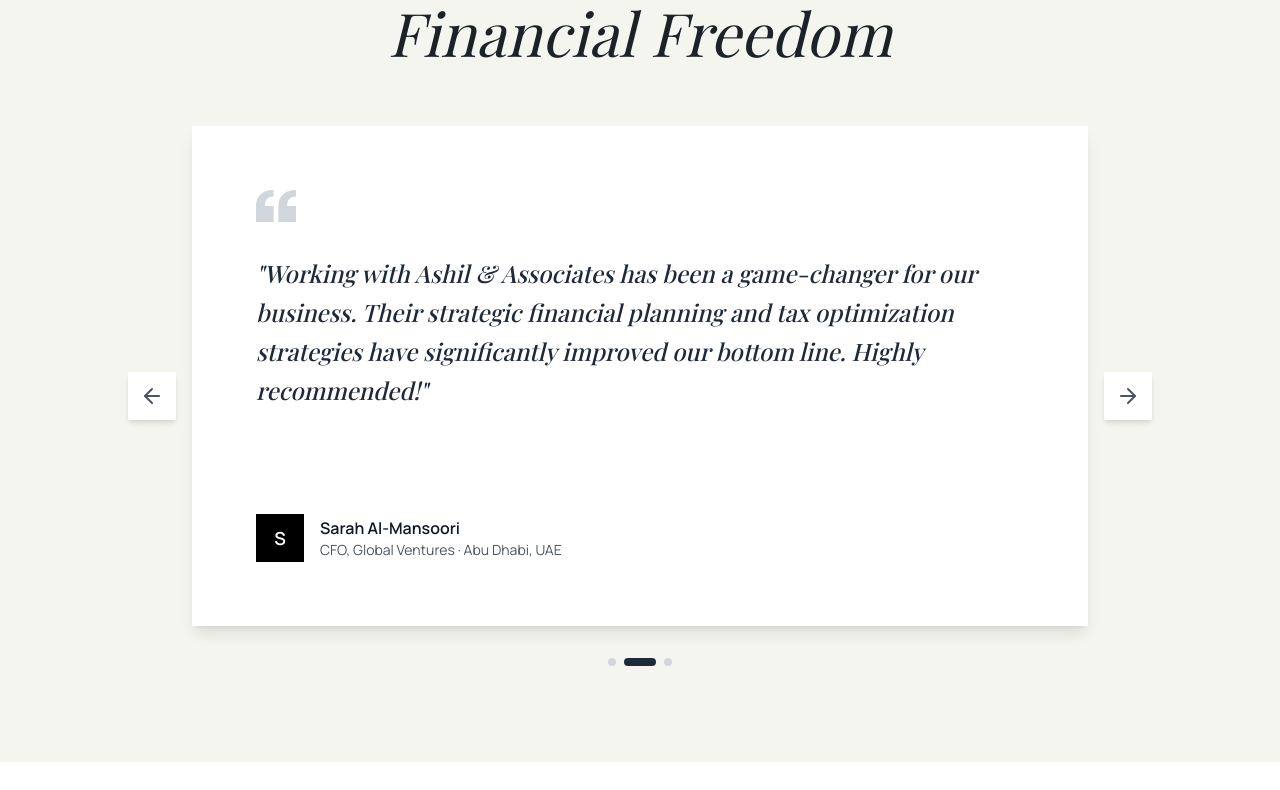
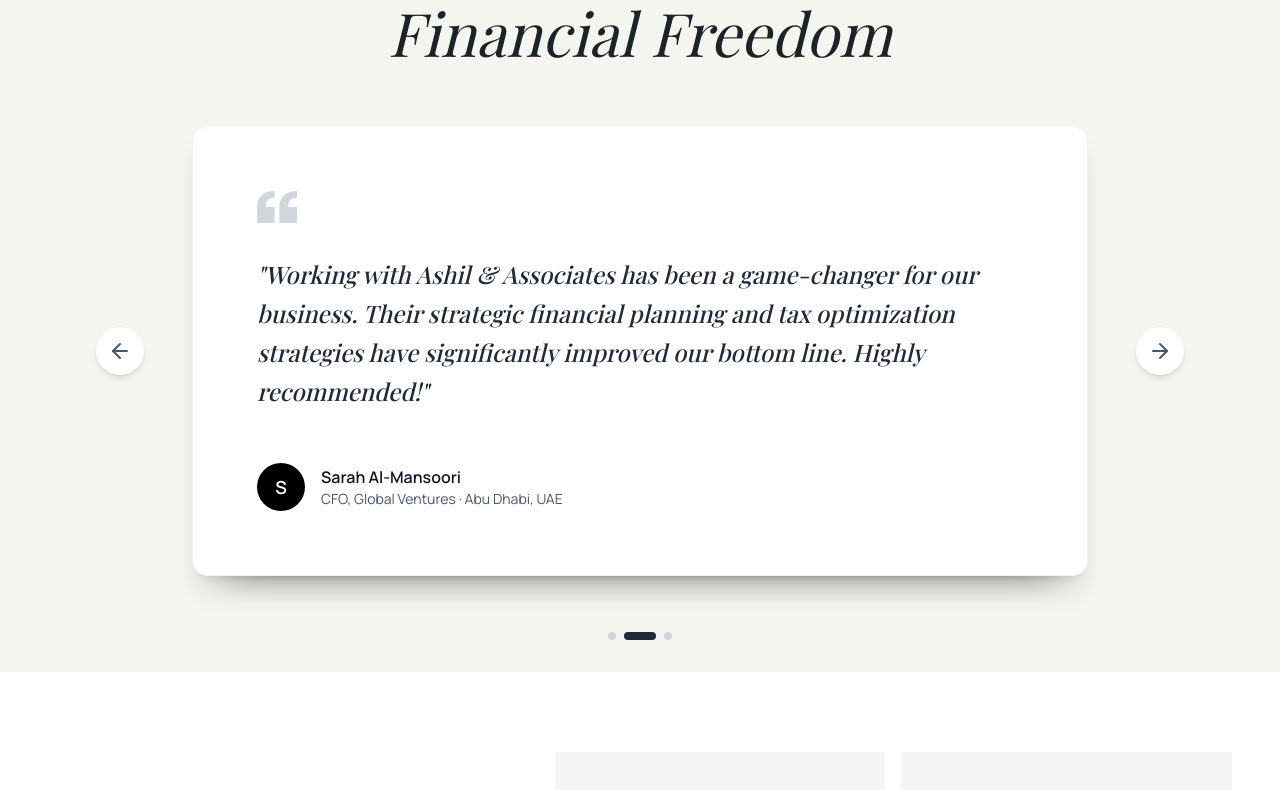
Before and after one commit to AsilMehaboob/Ashil-Associates, a Next.js app: page / in a window 1280 px wide. Shown: the part 5021-5811 px from the top of the page. Built offline with nearby package versions, Linux system fonts and the light colour scheme.

Commit message:
Stacking Animation for Testimonial Cards

```diff
--- a/components/Testimonials.tsx
+++ b/components/Testimonials.tsx
@@ -2,6 +2,7 @@
 
 import { useState, useEffect } from "react";
 import { ArrowLeft, ArrowRight } from "lucide-react";
+import { motion, AnimatePresence } from "framer-motion";
 
 const testimonials = [
   {
@@ -44,8 +45,6 @@
     setCurrentIndex((prev) => (prev - 1 + testimonials.length) % testimonials.length);
   };
 
-  const currentTestimonial = testimonials[currentIndex];
-
   // Auto-rotate testimonials every 5 seconds
   useEffect(() => {
     const interval = setInterval(() => {
@@ -55,9 +54,8 @@
     return () => clearInterval(interval); // Cleanup on unmount
   }, []);
 
-
   return (
-    <section className="bg-[#F5F5F0] py-24 px-6">
+    <section className="bg-[#F5F5F0] py-24 px-6 overflow-hidden">
       <div className="max-w-7xl mx-auto">
         {/* Header */}
         <div className="text-center mb-16">
@@ -71,27 +69,59 @@
           </h2>
         </div>
 
-        {/* Testimonial Card */}
-        <div className="relative max-w-4xl mx-auto">
-          {/* Navigation Arrows */}
+        {/* Testimonial Stack */}
+        <div className="relative max-w-4xl mx-auto h-[500px] md:h-[450px]">
+          {/* Navigation Arrows - Moved outside appropriately or z-indexed above */}
+          <div className="absolute top-1/2 -translate-y-1/2 left-0 -translate-x-4 md:-translate-x-24 z-50 hidden md:block">
             <button
               onClick={prevTestimonial}
-            className="absolute left-0 top-1/2 -translate-y-1/2 -translate-x-16 w-12 h-12 bg-white shadow-md hidden md:flex items-center justify-center text-gray-600 hover:text-gray-900 hover:shadow-lg transition-all duration-300"
+              className="w-12 h-12 bg-white shadow-md flex items-center justify-center text-gray-600 hover:text-gray-900 hover:shadow-lg transition-all duration-300 rounded-full"
               aria-label="Previous testimonial"
             >
               <ArrowLeft size={24} />
             </button>
+          </div>
 
+          <div className="absolute top-1/2 -translate-y-1/2 right-0 translate-x-4 md:translate-x-24 z-50 hidden md:block">
              <button
               onClick={nextTestimonial}
-            className="absolute right-0 top-1/2 -translate-y-1/2 translate-x-16 w-12 h-12 bg-white shadow-md hidden md:flex items-center justify-center text-gray-600 hover:text-gray-900 hover:shadow-lg transition-all duration-300"
+              className="w-12 h-12 bg-white shadow-md flex items-center justify-center text-gray-600 hover:text-gray-900 hover:shadow-lg transition-all duration-300 rounded-full"
               aria-label="Next testimonial"
             >
               <ArrowRight size={24} />
             </button>
+          </div>
 
-          {/* Card */}
-          <div className="bg-white p-6 md:p-16 shadow-lg min-h-auto md:min-h-[500px] flex flex-col">
+          {/* Cards */}
+          <div className="relative w-full h-full">
+             <AnimatePresence>
+              {testimonials.map((testimonial, index) => {
+                // Calculate position relative to key index
+                const offset = (index - currentIndex + testimonials.length) % testimonials.length;
+
+                // Allow only top 3 cards to be visible/interactable for performance visually
+                const isActive = offset === 0;
+
+                return (
+                  <motion.div
+                    key={testimonial.id}
+                    className="absolute top-0 left-0 w-full h-full bg-white p-8 md:p-16 shadow-xl rounded-2xl flex flex-col border border-gray-100"
+                    initial={{ opacity: 0, scale: 0.9, y: 20 }}
+                    animate={{
+                      opacity: 1, // Always visible if in the map, control via z-index
+                      scale: 1 - offset * 0.05,
+                      y: offset * 20, // Stack vertical offset
+                      zIndex: testimonials.length - offset, // 0 offset = highest z-index
+                      filter: isActive ? "blur(0px)" : "blur(1px)", // Subtle blur for depth
+                    }}
+                    transition={{
+                      duration: 0.5,
+                      ease: "easeInOut"
+                    }}
+                    style={{
+                      transformOrigin: "top center",
+                    }}
+                  >
                     {/* Quote Icon */}
                     <div className="mb-6 md:mb-8">
                       <svg
@@ -109,33 +139,37 @@
                     </div>
 
                     {/* Quote Text */}
-            <blockquote className="mb-8 md:mb-12">
+                    <blockquote className="mb-8 md:mb-12 flex-grow">
                       <p className="text-lg md:text-2xl font-serif font-medium italic leading-relaxed text-gray-800">
-                "{currentTestimonial.quote}"
+                        "{testimonial.quote}"
                       </p>
                     </blockquote>
 
                     {/* Client Info */}
                     <div className="mt-auto flex items-center gap-4">
                       {/* Avatar */}
-              <div className="w-12 h-12 bg-black text-white flex items-center justify-center font-semibold text-lg shrink-0">
-                {currentTestimonial.initial}
+                      <div className="w-12 h-12 bg-black text-white flex items-center justify-center font-semibold text-lg shrink-0 rounded-full">
+                        {testimonial.initial}
                       </div>
 
                       {/* Name and Title */}
                       <div>
                         <p className="font-semibold text-gray-900">
-                  {currentTestimonial.name}
+                          {testimonial.name}
                         </p>
                         <p className="text-sm text-gray-600">
-                  {currentTestimonial.title} · {currentTestimonial.location}
+                          {testimonial.title} · {testimonial.location}
                         </p>
                       </div>
                     </div>
+                  </motion.div>
+                );
+              })}
+            </AnimatePresence>
           </div>
 
           {/* Dots Indicator */}
-          <div className="flex justify-center gap-2 mt-8">
+          <div className="absolute -bottom-16 left-0 right-0 flex justify-center gap-2">
             {testimonials.map((_, index) => (
               <button
                 key={index}
--- a/package.json
+++ b/package.json
@@ -9,6 +9,7 @@
     "lint": "eslint"
   },
   "dependencies": {
+    "framer-motion": "^12.26.1",
     "lucide-react": "^0.562.0",
     "next": "16.1.1",
     "react": "19.2.3",
```
Also changed, not shown: 1 other file (tests, documents, lock files or other folders). Lines whose indentation alone changed are shown as unchanged.
